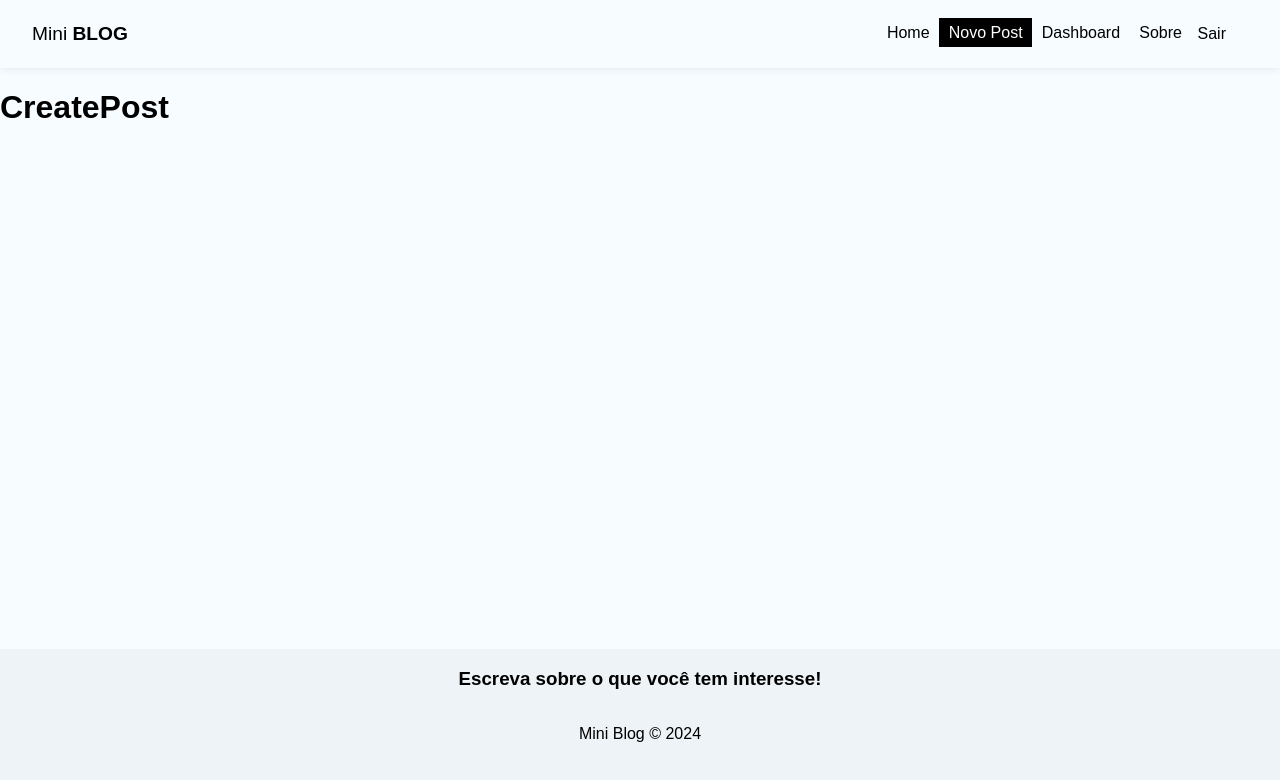
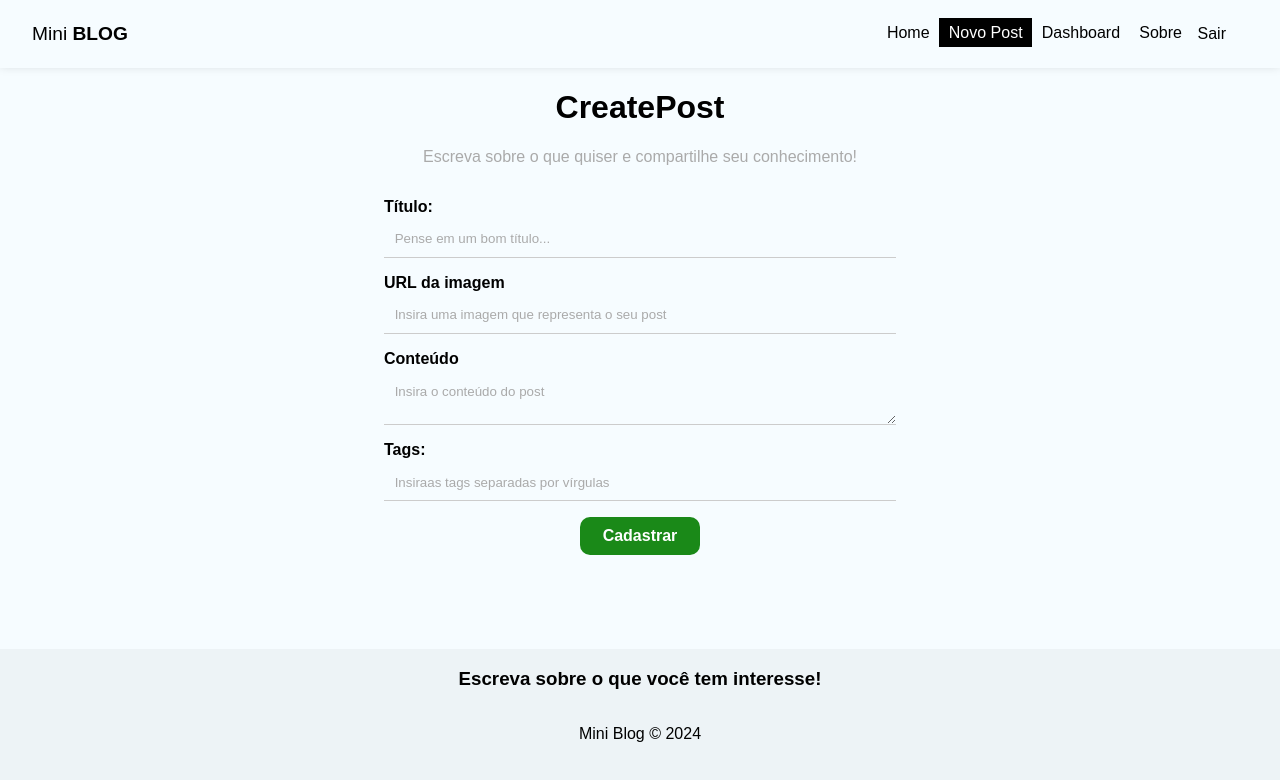
Before and after one commit to Michael-Almeida/curso_react_udemy, a React (Create React App) app in the folder miniblog/: page /posts/create in a window 1280 px wide. Shown: the top 780 px of the page. Built offline with nearby package versions, Linux system fonts and the light colour scheme; no server answers; sample sign-in values are in the browser's storage.

Commit message:
Estrutura da página de post

```diff
--- a/miniblog/src/firebase/config.js
+++ b/miniblog/src/firebase/config.js
@@ -1,4 +1,5 @@
 import { initializeApp } from "firebase/app";
+import { getAuth } from "firebase/auth";
 import { getFirestore } from "firebase/firestore";
 
 // Configuração do firebase
@@ -15,5 +16,6 @@
 
 // Configuração do firestore
 const db = getFirestore(app);
+const auth = getAuth(app);
 
-export { db };
+export { db, auth };
--- a/miniblog/src/hooks/useAuthentication.jsx
+++ b/miniblog/src/hooks/useAuthentication.jsx
@@ -1,4 +1,4 @@
-import { db } from "../firebase/config";
+import { db, auth } from "../firebase/config";
 
 import {
   getAuth,
@@ -18,7 +18,7 @@
   //deal with memory leak
   const [cancelled, setCancelled] = useState(false);
 
-  const auth = getAuth();
+  // const auth = getAuth();
 
   function checkIfIsCancelled() {
     if (cancelled) {
@@ -68,6 +68,32 @@
     checkIfIsCancelled();
     signOut(auth);
   };
+
+  // login sine in
+  const login = async (data) => {
+    checkIfIsCancelled();
+
+    setLoading(true);
+    setError(false);
+
+    try {
+      await signInWithEmailAndPassword(auth, data.email, data.password);
+      setLoading(false);
+    } catch (error) {
+      let systemErrorMessage;
+
+      if (error.message.includes("user-not-found")) {
+        systemErrorMessage = "Usuário não encontrado";
+      } else if (error.message.includes("wrong-password")) {
+        systemErrorMessage = "Senha incorreta";
+      } else {
+        systemErrorMessage = "Ocorreu um erro, por favor tente mais tarde";
+      }
+      setError(systemErrorMessage);
+      setLoading(false);
+    }
+  };
+
   useEffect(() => {
     return () => setCancelled(true);
   }, []);
@@ -78,5 +104,6 @@
     error,
     loading,
     logout,
+    login,
   };
 };
--- a/miniblog/src/pages/CreatePost/CreatePost.jsx
+++ b/miniblog/src/pages/CreatePost/CreatePost.jsx
@@ -1,10 +1,78 @@
 import React from "react";
 import styles from "./CreatePost.module.css";
 
+import { useState } from "react";
+import { useNavigate } from "react-router-dom";
+import { useAuthValue } from "../../context/AuthContext";
+
 const CreatePost = () => {
+  const [title, setTitle] = useState("");
+  const [image, setImage] = useState("");
+  const [body, setBody] = useState("");
+  const [tags, setTags] = useState([]);
+  const [formError, setFormError] = useState("");
+
+  const handleSubmit = (e) => {
+    e.preventDefault();
+  };
+
   return (
-    <div>
+    <div className={styles.create_post}>
       <h1>CreatePost</h1>
+      <p>Escreva sobre o que quiser e compartilhe seu conhecimento!</p>
+      <form onSubmit={handleSubmit}>
+        <label>
+          <span>Título:</span>
+          <input
+            type="text"
+            name="title"
+            required
+            placeholder="Pense em um bom título..."
+            onChange={(e) => setTitle(e.target.value)}
+            value={title}
+          />
+        </label>
+        <label>
+          <span>URL da imagem</span>
+          <input
+            type="text"
+            name="image"
+            required
+            placeholder="Insira uma imagem que representa o seu post"
+            onChange={(e) => setImage(e.target.value)}
+            value={image}
+          />
+        </label>
+        <label>
+          <span>Conteúdo</span>
+          <textarea
+            name="body"
+            required
+            placeholder="Insira o conteúdo do post"
+            onChange={(e) => setBody(e.target.value)}
+            value={body}
+          ></textarea>
+        </label>
+        <label>
+          <span>Tags:</span>
+          <input
+            type="text"
+            name="tags"
+            required
+            placeholder="Insiraas tags separadas por vírgulas"
+            onChange={(e) => setTags(e.target.value)}
+            value={image}
+          />
+        </label>
+        <button className="btn">Cadastrar</button>
+        {/* {!loading && <button className="btn">Cadastrar</button>}
+        {loading && (
+          <button className="btn" disabled>
+            Aguarde...
+          </button>
+        )}
+        {error && <p className="error">{error}</p>} */}
+      </form>
     </div>
   );
 };
--- a/miniblog/src/pages/CreatePost/CreatePost.module.css
+++ b/miniblog/src/pages/CreatePost/CreatePost.module.css
@@ -0,0 +1,10 @@
+.create_post {
+  text-align: center;
+}
+.create_post h2 {
+  font: size 2.2em;
+}
+.create_post p {
+  color: #aaa;
+  margin-bottom: 2em;
+}
--- a/miniblog/src/pages/Login/Login.jsx
+++ b/miniblog/src/pages/Login/Login.jsx
@@ -1,10 +1,73 @@
 import React from "react";
 import styles from "./Login.module.css";
 
+import { useState, useEffect } from "react";
+
+import { useAuthentication } from "../../hooks/useAuthentication";
+
 const Login = () => {
+  const [email, setEmail] = useState("");
+  const [password, setPassword] = useState("");
+
+  const [error, setError] = useState("");
+
+  const { login, error: autherror, loading } = useAuthentication();
+
+  const handleSbumit = async (e) => {
+    e.preventDefault();
+    setError("");
+
+    const user = {
+      email,
+      password,
+    };
+
+    const res = await login(user);
+    console.log(user);
+  };
+
+  useEffect(() => {
+    if (autherror) {
+      setError(autherror);
+    }
+  }, [autherror]);
+
   return (
-    <div>
-      <h1>Login</h1>
+    <div className={styles.login}>
+      <h1>Entrar</h1>
+      <p>Faça o login para poder utilizar o sistema</p>
+      <form onSubmit={handleSbumit}>
+        <label>
+          <span>E-mail:</span>
+          <input
+            type="email"
+            name="email"
+            required
+            placeholder="E-mail do usuário"
+            value={email}
+            onChange={(e) => setEmail(e.target.value)}
+          />
+        </label>
+        <label>
+          <span>Semha:</span>
+          <input
+            type="password"
+            name="password"
+            required
+            placeholder="Insira sua senha"
+            value={password}
+            onChange={(e) => setPassword(e.target.value)}
+          />
+        </label>
+        {!loading && <button className="btn">Entrar</button>}
+
+        {loading && (
+          <button className="btn" disabled>
+            Aguarde...
+          </button>
+        )}
+        {error && <p className="error">{error}</p>}
+      </form>
     </div>
   );
 };
--- a/miniblog/src/pages/Login/Login.module.css
+++ b/miniblog/src/pages/Login/Login.module.css
@@ -0,0 +1,6 @@
+.login {
+  text-align: center;
+}
+.login p {
+  color: #aaa;
+}
```
